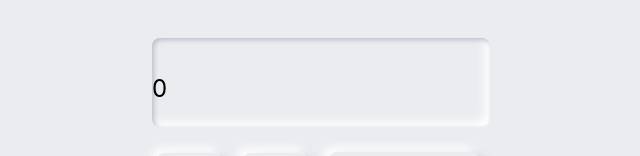
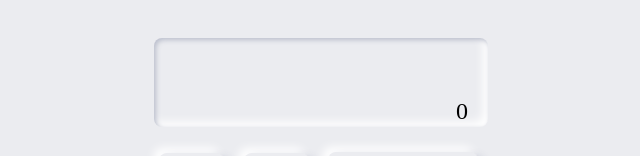
Before and after one commit to Denilson-Semedo/CalculatorNeo, an Angular app: page / in a window 1280 px wide. Shown: the top 156 px of the page, without its empty margins (319-959 px from the left). Built offline with nearby package versions, Linux system fonts and the light colour scheme.

Commit message:
Fix some bugs in displaying the operations

```diff
--- a/src/app/app.component.css
+++ b/src/app/app.component.css
@@ -1,11 +1,6 @@
-h1{
-    font-family: -apple-system, BlinkMacSystemFont, 'Segoe UI', Roboto, Oxygen, Ubuntu, Cantarell, 'Open Sans', 'Helvetica Neue', sans-serif;
-}
-
 form{
-    font-family: -apple-system, BlinkMacSystemFont, 'Segoe UI', Roboto, Oxygen, Ubuntu, Cantarell, 'Open Sans', 'Helvetica Neue', sans-serif;
-
     font-size: larger;
+    @import url(https://fonts.googleapis.com/css?family=Open+Sans:400,700);
 }
 
 .monitor{
@@ -14,6 +9,18 @@ form{
     margin-bottom: 20px;
     margin-top: 20px;
     box-shadow:  inset 2px 2px 5px #BABECC, inset -5px -5px 10px #fff;
+    display: flex;
+    align-items: end;
+    flex-direction: column;
+    padding-right: 20px;
+}
+
+#result{
+    font-size: 24px;
+}
+
+#calculation{
+    color: #898989; font-size:18px;
 }
 
 #main{
@@ -85,9 +92,3 @@ input[type="text"]
     margin-top: 5px;
     margin-left: 5px;
 }
-
-.monitor{
-    display: flex;
-    justify-content: end;
-    flex-direction: column;
-}
--- a/src/app/app.component.html
+++ b/src/app/app.component.html
@@ -2,9 +2,8 @@
     <form style="margin-top:10px;">
         <!--<p style="margin-top:50px; font-size:24px;">Result: {{result}}</p>-->
         <div class="monitor">
-            <p style="color: #f71414; font-size:18px;">{{showCalc}}</p>
-            <br>
-            <p style="font-size:24px;">{{inputField}}</p>
+            <p id="calculation">{{showCalc}}</p>
+            <p id="result">{{inputField}}</p>
         </div>
         <!--<input class="inputField" type="text" [(ngModel)]="inputField" name="input2"><br /><br /> -->
 
--- a/src/app/app.component.ts
+++ b/src/app/app.component.ts
@@ -12,19 +12,21 @@ export class AppComponent {
   LastValue = "";
   op = "";
   showCalc = "";
-  stat = "initial";
+  stat = false;
 
   setOp(x: string): void {
     this.op = x;
     this.LastValue = this.inputField;
     this.showCalc = this.LastValue + " " + this.op;
+    this.stat = false;
   }
 
   addVal(val: string): void {
-    if (this.stat == "inital") {
+    if (this.stat == false) {
+      this.inputField = val;
+      this.stat = true;
+    } else {
       this.inputField = this.inputField + val;
-    } else {
-      this.inputField = val;
     }
   }
   clear(): void {
@@ -32,27 +34,34 @@ export class AppComponent {
     this.LastValue = "";
     this.op = "";
     this.showCalc = "";
-    this.stat = "initial";
+    this.stat = false;
   }
 
   calc(): void {
+    if (this.stat == true) {
       switch (this.op) {
         case "+":
           this.sum();
+          this.stat = false;
           break;
         case "-":
           this.sub();
+          this.stat = false;
           break;
         case "*":
           this.mult();
+          this.stat = false;
           break;
         case "/":
           this.div();
+          this.stat = false;
           break;
         default:
           break;
       }
     }
+  }
+
 
   sum(): void {
     this.showCalc = this.LastValue + " + " + this.inputField;
```
Lines whose indentation alone changed are shown as unchanged.
